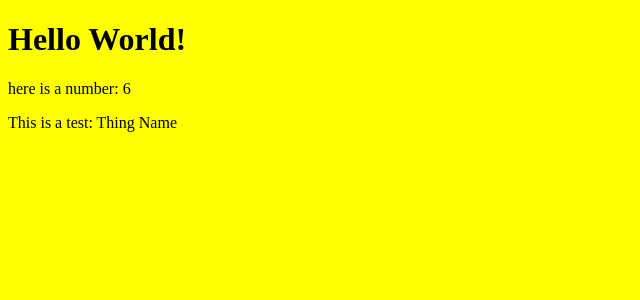
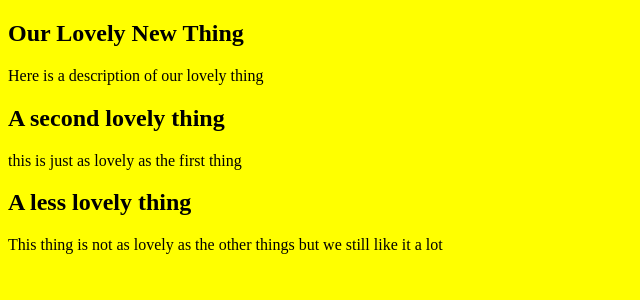
Before and after one commit to lizmeister321/hellowebapp, a Django app: page / in a window 1280 px wide. Shown: the part 134-434 px from the top of the page, without its empty margins (0-640 px from the left). Run offline with Django 3.2, Linux system fonts and the light colour scheme; data comes from the database, SQL or seed files in the repository.

Commit message:
chapter 8

```diff
--- a/collection/templates/index.html
+++ b/collection/templates/index.html
@@ -1,7 +1,8 @@
 {% extends 'layouts/base.html' %}
 {% block title %}Homepage - {{ block.super }}{% endblock %}
 {% block content %}
-	<h1>Hello World!</h1>
-	<p>here is a number: {{number}}</p>
-	<p>This is a test: {{ thing|title }} </p>
+	{% for thing in things %}
+	<h2>{{ thing.name }}</h2>
+	<P>{{ thing.description }}</P>
+	{% endfor %}
 {% endblock %}
--- a/collection/views.py
+++ b/collection/views.py
@@ -1,12 +1,11 @@
 from django.shortcuts import render
+from collection.models import Thing
 
 # Create your views here.
 def index(request):
 	#defining the variable
-	number = 6
-	thing = "Thing name"
+	things= Thing.objects.all()
 	#this is your new view
 	return render(request, 'index.html', {
-		'number': number,
-		'thing': thing,
+		'things': things,
 	})
--- a/hellowebapp/urls.py
+++ b/hellowebapp/urls.py
@@ -23,6 +23,9 @@ urlpatterns = patterns('',
 		name='about'),
 	url(r'^contact/$', TemplateView.as_view(template_name='contact.html'),
 		name='contact'),
+	url(r'^things/(?P<slug>[-\w]+)/$',
+		'collection.views.thing_detail',
+		name='thing_detail'),
     url(r'^admin/', admin.site.urls),
 
 )
```
Also changed, not shown: 1 other file.
